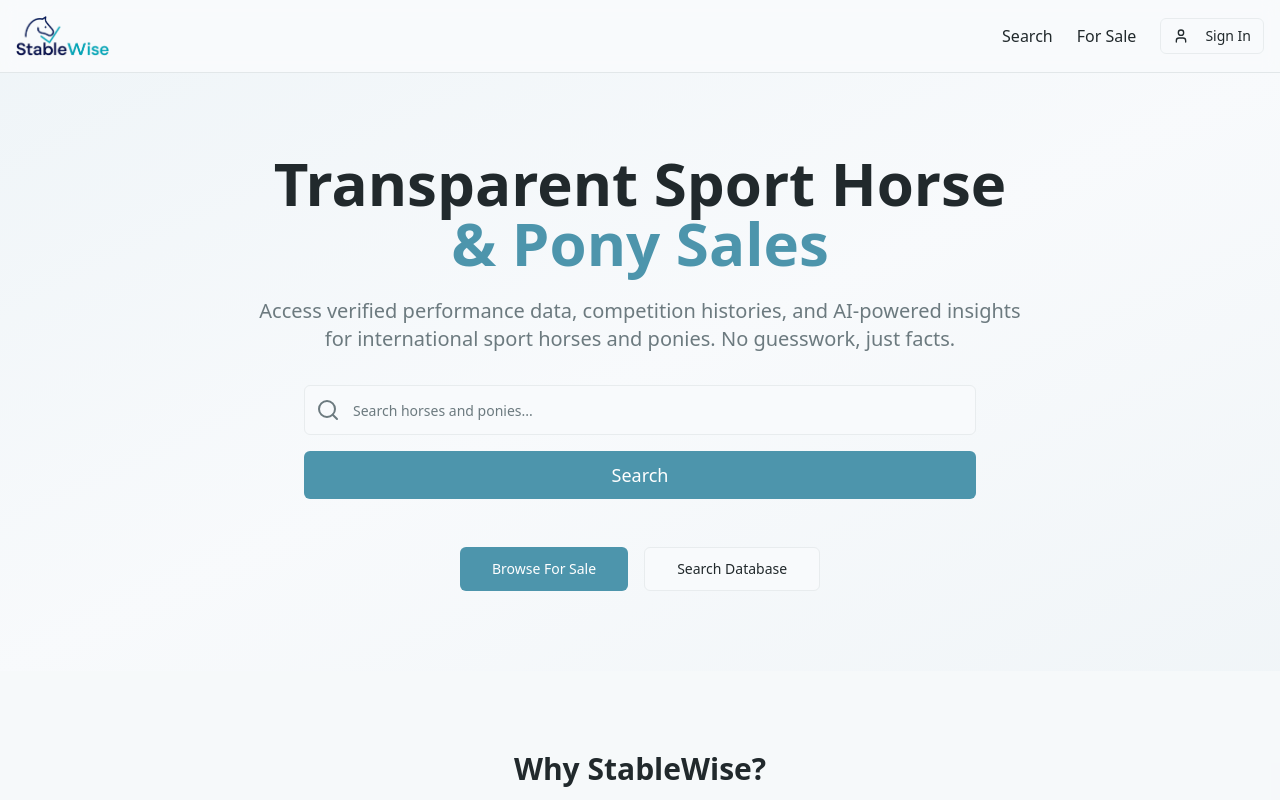
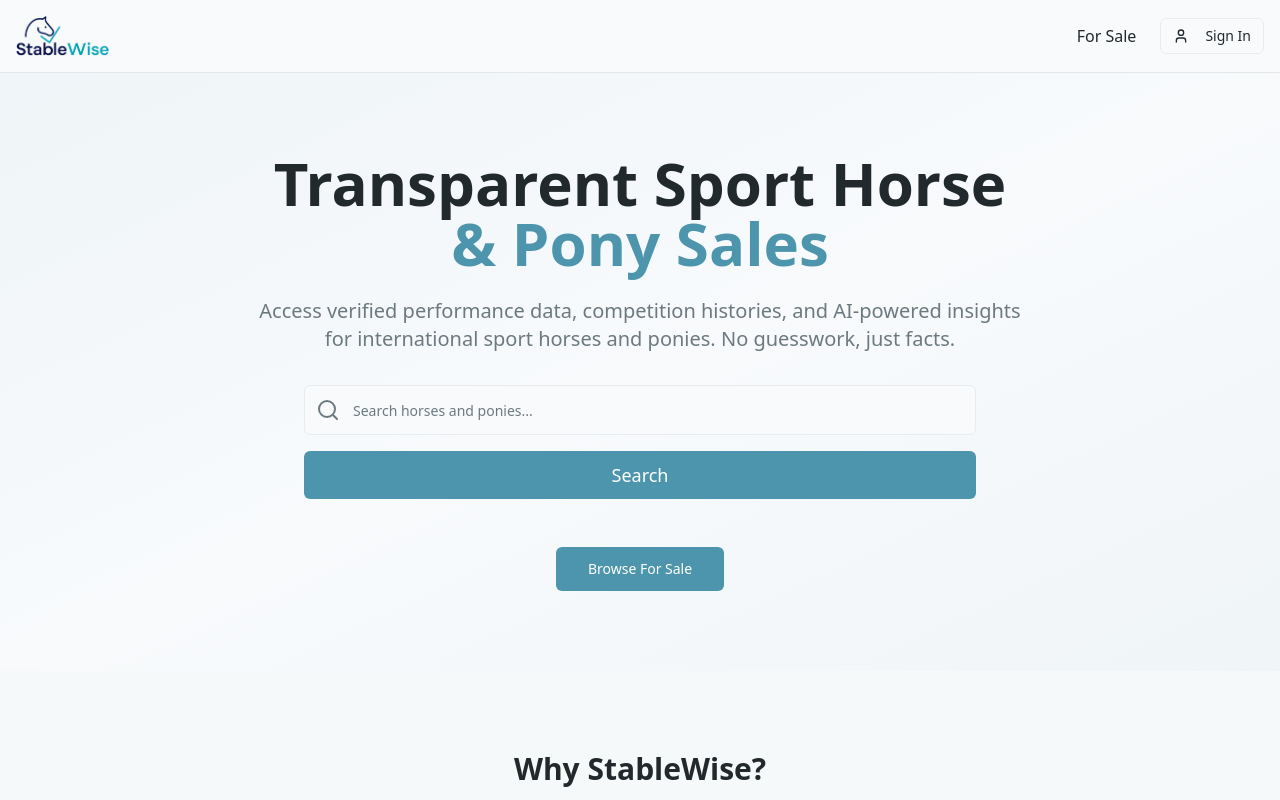
Before and after one commit to jjola00/StableWise, a React (Vite) app: page / in a window 1280 px wide. Shown: the top 800 px of the page. Built offline with nearby package versions, Linux system fonts and the light colour scheme.

Commit message:
Fix broken search routes
Remove or redirect broken /search and /search-database routes to the homepage to maintain a clean and functional UI.

```diff
--- a/src/components/Header.tsx
+++ b/src/components/Header.tsx
@@ -41,9 +41,6 @@ export const Header = () => {
 
         {/* Right – Desktop nav */}
         <nav className="hidden md:flex items-center space-x-6">
-          <Link to="/search" className="text-foreground hover:text-primary transition-colors">
-            Search
-          </Link>
           <Link to="/for-sale" className="text-foreground hover:text-primary transition-colors">
             For Sale
           </Link>
--- a/src/components/SearchBar.tsx
+++ b/src/components/SearchBar.tsx
@@ -66,7 +66,7 @@ export const SearchBar = ({ variant = "default" }: SearchBarProps) => {
 
   const handleSearch = () => {
     if (searchTerm.trim()) {
-      navigate(`/search?q=${encodeURIComponent(searchTerm.trim())}`);
+      navigate(`/?q=${encodeURIComponent(searchTerm.trim())}`);
     }
   };
 
--- a/src/pages/HomePage.tsx
+++ b/src/pages/HomePage.tsx
@@ -27,11 +27,6 @@ export const HomePage = () => {
             <Link to="/for-sale">
               <Button size="lg" className="w-full sm:w-auto">
                 Browse For Sale
-              </Button>
-            </Link>
-            <Link to="/search">
-              <Button variant="outline" size="lg" className="w-full sm:w-auto">
-                Search Database
               </Button>
             </Link>
           </div>
```
